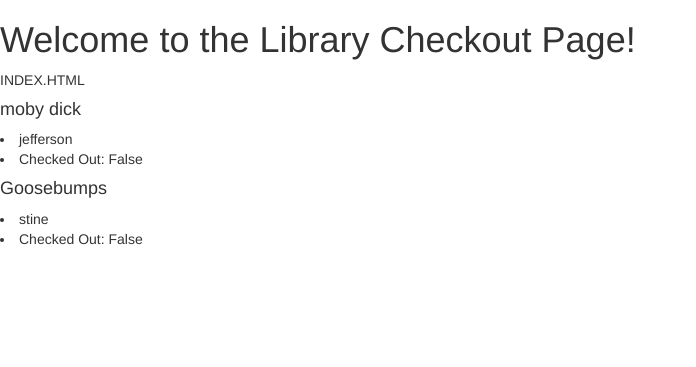
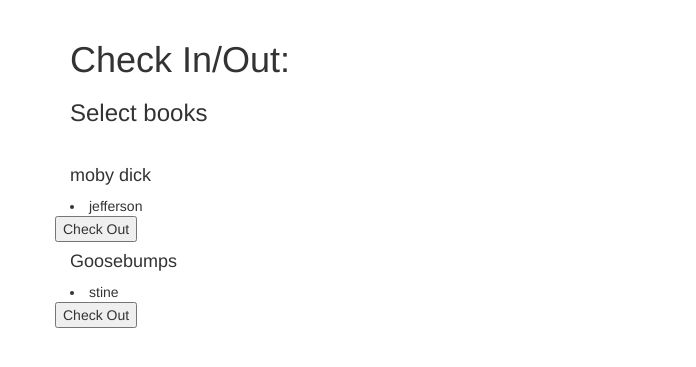
Before and after one commit to jpchato/library-paired-programming, a Django app: template library_project/templates/LibraryApp/library.html in a window 1280 px wide. Shown: the part 62-429 px from the top of the page, without its empty margins (0-696 px from the left). Run offline with Django 3.2, Linux system fonts and the light colour scheme; the template is opened without the code that fills it: values that come from a table or form of the project are taken from there, others are empty; data comes from the database, SQL or seed files in the repository; both versions use the stored data as it was after the commit; some libraries are stand-ins or nearby versions.

Commit message:
added library view to check in and out, changed library.html

```diff
--- a/library_project/templates/LibraryApp/library.html
+++ b/library_project/templates/LibraryApp/library.html
@@ -1,14 +1,40 @@
 {% extends 'base.html' %}
 
 {% block content %}
+<div class="container">
 
- <h1>Welcome to the Library Checkout Page!</h1>
- <header>INDEX.HTML</header>
- {% for book in books %}
+    <div class="row">
+        <div class="col-offset-1">
+            <h1>Check In/Out:</h1>
 
- <h4>{{ book }}</h4>
- <li>{{ book.author }}</li>
- <li>Checked Out: {{ book.checked_out }}</li>
- {% endfor %}
+            <h3>Select books</h3>
+            <br>
+            {% for book in books %}
 
+            <h4>{{ book }}</h4>
+            <li>{{ book.author }}</li>
+            <div class="row">
+                <!-- THOUGHT --- CAN I SEND THE BOOK TITLE ON THIS POST??? -->
+                {% if book.checked_out == False %}
+                    <form action="{% url 'library' %}" method='POST'>
+                    {% csrf_token %}
+                    <input type="submit" name='book_checkout' value='Check Out'>
+                    <input type="hidden" name='book_title' value='{{ book.title }}'>
+                    </form>
+                {% else %}
+                    <li>{{ book.title}} is checked out</li>
+                    <form action="{% url 'library' %}" method='POST'>
+                    {% csrf_token %}
+                    <input type="submit" name='book_checkout' value='Check In'>
+                    <input type="hidden" name='book_title' value='{{ book.title }}'>
+                    </form>
+                {% endif %}
+
+            </div>
+            {% endfor %}
+
+        </div>
+
+    </div>
+</div>
 {% endblock %}
```
Also changed, not shown: library_project/LibraryApp/views.py (+13 -1 lines), library_project/templates/LibraryApp/home.html (+7 -2 lines), library_project/db.sqlite3.
